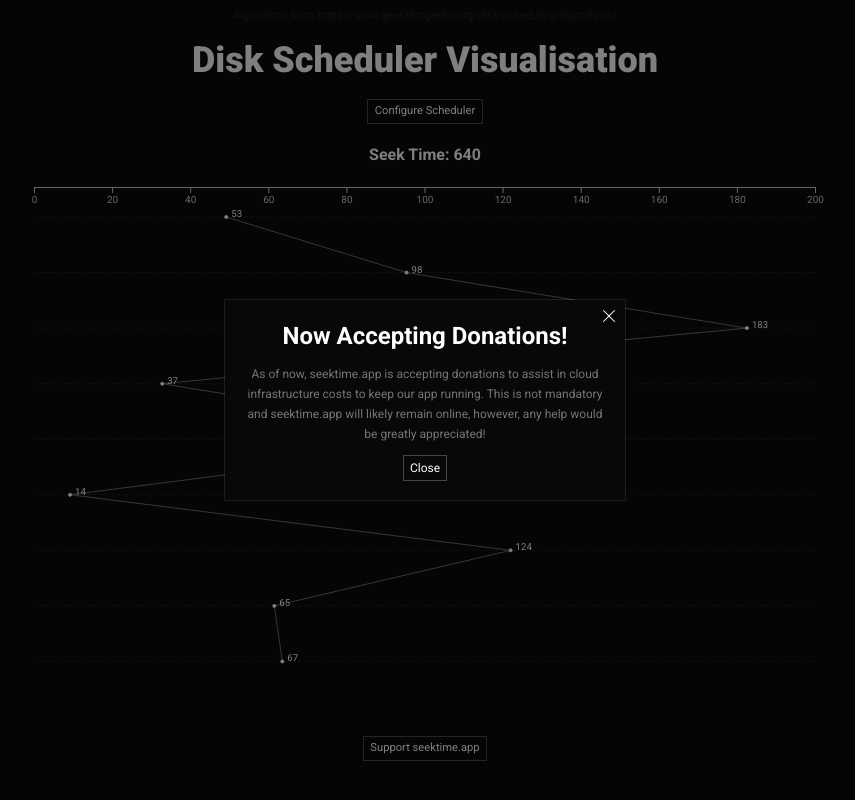
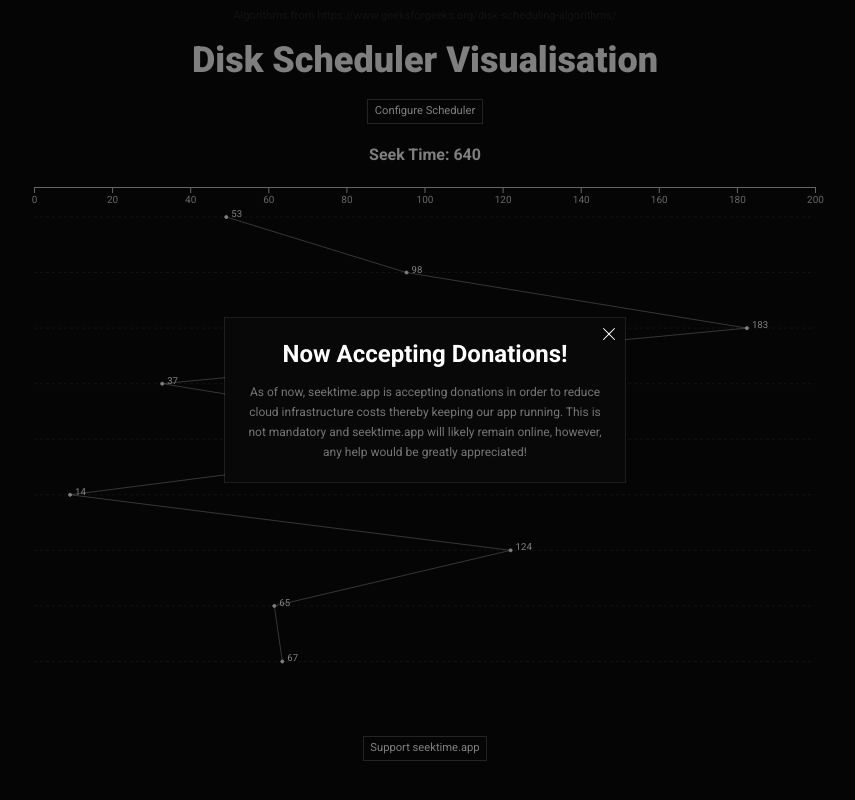
Before and after one commit to MohammedAliHussein/disk-scheduling-site, a Next.js app: page / in a window 1280 px wide. Shown: the whole page, without its empty margins (215-1070 px from the left). Built offline with nearby package versions, Linux system fonts and the light colour scheme.

Commit message:
feature/donation: now showing donation popup once using localstorage

```diff
--- a/src/components/popup.tsx
+++ b/src/components/popup.tsx
@@ -3,7 +3,6 @@ import { motion } from 'framer-motion';
 import Title from './shared/title';
 import Close from './shared/close';
 import Message from './popup/message';
-import Understood from './popup/understood';
 import Background from './shared/background';
 
 const Popup = props => {
@@ -19,7 +18,6 @@ const Popup = props => {
         <Close handleClick={props.handleShowingPopup} />
         <Title title={'Now Accepting Donations!'} />
         <Message />
-        <Understood handleClick={props.handleShowingPopup} />
       </div>
     </motion.div>
   );
--- a/src/components/popup/message.tsx
+++ b/src/components/popup/message.tsx
@@ -1,10 +1,10 @@
 const Message = () => {
   return (
     <p className="text-center text-[0.75rem] text-[rgba(225,225,225,0.5)] leading-[1.25rem]">
-      As of now, seektime.app is accepting donations to assist in cloud
-      infrastructure costs to keep our app running. This is not mandatory and
-      seektime.app will likely remain online, however, any help would be greatly
-      appreciated!
+      As of now, seektime.app is accepting donations in order to reduce cloud
+      infrastructure costs thereby keeping our app running. This is not
+      mandatory and seektime.app will likely remain online, however, any help
+      would be greatly appreciated!
     </p>
   );
 };
--- a/src/components/popup/understood.tsx
+++ /dev/null
@@ -1,24 +0,0 @@
-const Understood = props => {
-  return (
-    <p
-      onClick={props.handleClick}
-      className="
-      text-[rgb(255,255,255)]
-      text-[0.75rem]
-      outline
-      outline-1
-      outline-[rgba(255,255,255,0.25)]
-      hover:bg-[rgba(255,255,255,1)]
-      hover:text-[rgba(0,0,0,0.8)]
-      transition
-      out-circ
-      py-[0.2rem]
-      px-[0.4rem]
-      cursor-pointer"
-    >
-      Close
-    </p>
-  );
-};
-
-export default Understood;
--- a/src/components/seektime.tsx
+++ b/src/components/seektime.tsx
@@ -12,6 +12,8 @@ import Donation from './donation';
 import Popup from './popup';
 
 const Seektime = () => {
+  const POPUP_COOKIE: string = 'seektime.app.donation.popup';
+
   const [configOpen, setConfigOpen] = useState<Boolean>(false);
   const [reset, setReset] = useState(false);
 
@@ -40,6 +42,16 @@ const Seektime = () => {
     setSeekTime(result);
   }, [diskRequests]);
 
+  useEffect(() => {
+    const cookie: string | null = localStorage.getItem(POPUP_COOKIE);
+
+    if (cookie === null) {
+      setShowingPopup(true);
+    } else {
+      setShowingPopup(false);
+    }
+  }, []);
+
   const handleConfirmConfig = () => {
     setConfigOpen(false);
 
@@ -63,6 +75,7 @@ const Seektime = () => {
 
   const handleShowingPopup = () => {
     setShowingPopup(!showingPopup);
+    localStorage.setItem(POPUP_COOKIE, 'false');
   };
 
   return (
```
